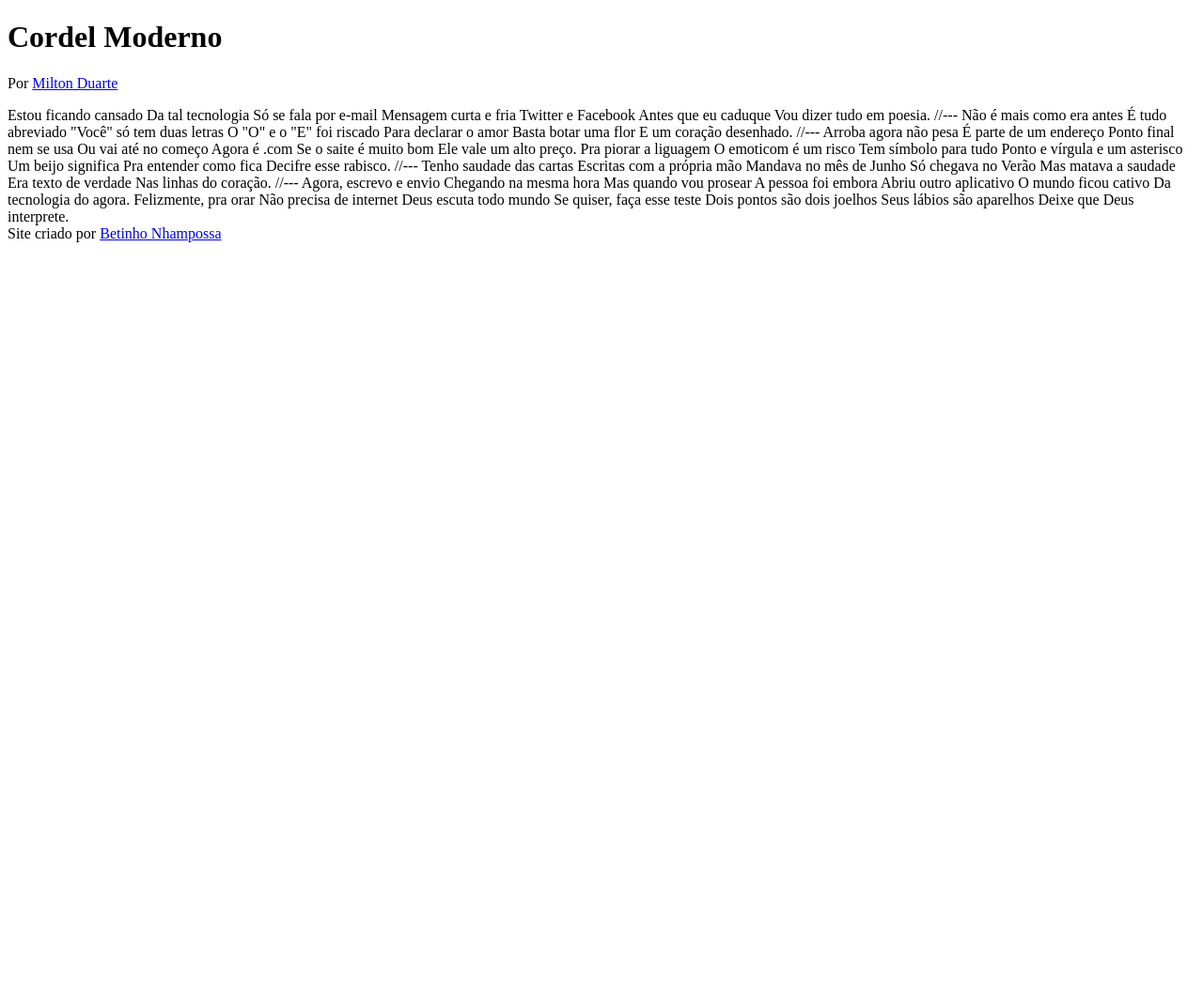
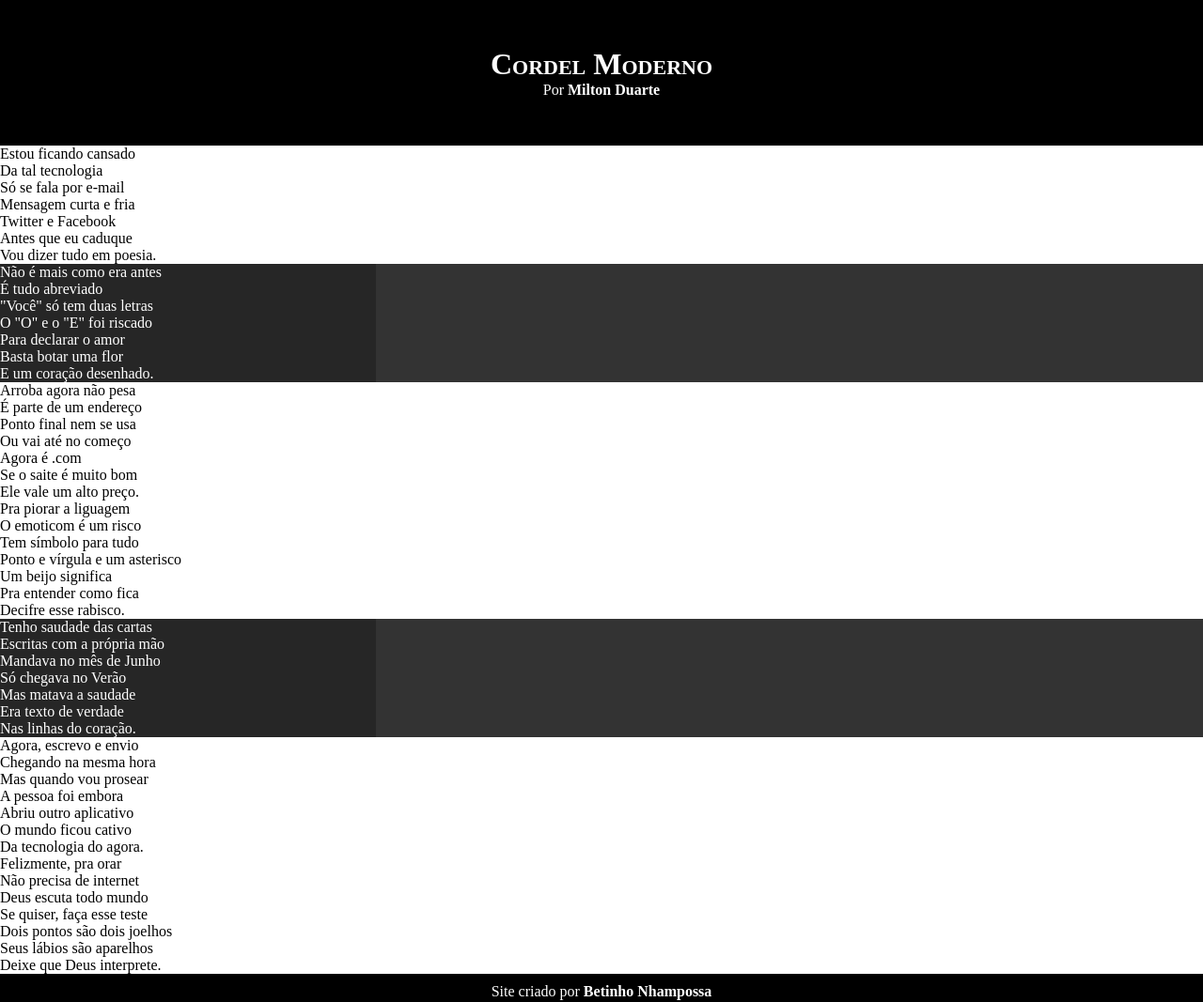
Before and after one commit to acaciomaximiliano/html-css, a plain HTML site: page desafios/index.html in a window 1280 px wide. Shown: the whole page at 94% size. Before the commit the page ends 800 px from the top, so only its background shows below. Drawn offline with Linux system fonts and the light colour scheme.

Commit message:
actualizei novos estilos

```diff
--- /dev/null
+++ b/desafios/estilo/style.css
@@ -0,0 +1,48 @@
+@charset "UTF-8";
+
+*{
+    margin: 0px;
+    padding: 0px ;
+}
+html, body{
+    min-height: 100vh;
+    background-color: darkgray;
+}
+header{
+    background-color: black;
+    color: white;
+    text-align: center;
+}
+header > h1 {
+    padding-top: 50px;
+    font-variant: small-caps;
+}
+header > p {
+    padding-bottom: 50px;
+}
+header a, footer a {
+    color: white;
+    text-decoration: none;
+    font-weight: bolder;
+}
+header a:hover, footer a:hover {
+    text-decoration: underline;
+}
+section.normal {
+    background-color: white;
+    color: black;
+}
+section.imagem {
+    background-color: rgb(51,51,51);
+    color: white;
+}
+section.imagem > p {
+    width:400px;
+    background-color: rgb(0,0,0,0.253);
+}
+footer {
+    background-color: black;
+    color: white;
+    text-align: center;
+    padding: 10px;
+}
--- a/desafios/index.html
+++ b/desafios/index.html
@@ -5,6 +5,7 @@
     <meta http-equiv="X-UA-Compatible" content="IE=edge">
     <meta name="viewport" content="width=device-width, initial-scale=1.0">
     <title>Cordel Moderno</title>
+    <link rel="stylesheet" href="estilo/style.css">
 </head>
 <body>
     <header>
@@ -12,69 +13,89 @@
         <p>Por <a href="https://www.recantodasletras.com.br/poesias/3186743]"target="_blank">Milton Duarte</a></p>
     </header>
 
-    Estou ficando cansado
-    Da tal tecnologia
-    Só se fala por e-mail
-    Mensagem curta e fria
-    Twitter e Facebook
-    Antes que eu caduque
-    Vou dizer tudo em poesia.
+    <section class="normal">
+        <p>
+            Estou ficando cansado <br>
+            Da tal tecnologia <br>
+            Só se fala por e-mail <br>
+            Mensagem curta e fria <br>
+            Twitter e Facebook <br>
+            Antes que eu caduque <br>
+            Vou dizer tudo em poesia. <br>
+        </p>
+    </section>
 
-    //---
+    <section class="imagem">
+        <p>
+            Não é mais como era antes <br>
+            É tudo abreviado <br>
+            "Você" só tem duas letras <br>
+            O "O" e o "E" foi riscado <br>
+            Para declarar o amor <br>
+            Basta botar uma flor <br>
+            E um coração desenhado. <br>
+        </p>
+    </section>
 
-    Não é mais como era antes
-    É tudo abreviado
-    "Você" só tem duas letras
-    O "O" e o "E" foi riscado
-    Para declarar o amor
-    Basta botar uma flor
-    E um coração desenhado.
+    <section class="normal">
+            <p>
+                Arroba agora não pesa <br>
+                É parte de um endereço <br>
+                Ponto final nem se usa <br>
+                Ou vai até no começo <br>
+                Agora é .com <br>
+                Se o saite é muito bom <br>
+                Ele vale um alto preço. <br>
+            </p>
+            <p>
+                Pra piorar a liguagem <br>
+                O emoticom é um risco <br>
+                Tem símbolo para tudo <br>
+                Ponto e vírgula e um asterisco <br>
+                Um beijo significa <br>
+                Pra entender como fica <br>
+                Decifre esse rabisco. <br>
+            </p>
+    </section>
 
-    //---
+    <section class="imagem">
+        <p>
+            Tenho saudade das cartas <br>
+            Escritas com a própria mão <br>
+            Mandava no mês de Junho <br>
+            Só chegava no Verão <br>
+            Mas matava a saudade <br>
+            Era texto de verdade <br>
+            Nas linhas do coração. <br>
+        </p>
+    </section>
 
-    Arroba agora não pesa
-    É parte de um endereço
-    Ponto final nem se usa
-    Ou vai até no começo
-    Agora é .com
-    Se o saite é muito bom
-    Ele vale um alto preço.
+<section class="normal">
 
-    Pra piorar a liguagem
-    O emoticom é um risco
-    Tem símbolo para tudo
-    Ponto e vírgula e um asterisco
-    Um beijo significa
-    Pra entender como fica
-    Decifre esse rabisco.
+           <p>
+                Agora, escrevo e envio <br>
+                Chegando na mesma hora <br>
+                Mas quando vou prosear <br>
+                A pessoa foi embora <br>
+                Abriu outro aplicativo <br>
+                O mundo ficou cativo <br>
+                Da tecnologia do agora. <br>
+            </p>
+            <p>
+                Felizmente, pra orar <br>
+                Não precisa de internet <br>
+                Deus escuta todo mundo <br>
+                Se quiser, faça esse teste <br>
+                Dois pontos são dois joelhos <br>
+                Seus lábios são aparelhos <br>
+                Deixe que Deus interprete. <br>
+            </p>
 
-    //---
+</section>
 
-    Tenho saudade das cartas
-    Escritas com a própria mão
-    Mandava no mês de Junho
-    Só chegava no Verão
-    Mas matava a saudade
-    Era texto de verdade
-    Nas linhas do coração.
+<p>
 
-    //---
-
-    Agora, escrevo e envio
-    Chegando na mesma hora
-    Mas quando vou prosear
-    A pessoa foi embora
-    Abriu outro aplicativo
-    O mundo ficou cativo
-    Da tecnologia do agora.
-
-    Felizmente, pra orar
-    Não precisa de internet
-    Deus escuta todo mundo
-    Se quiser, faça esse teste
-    Dois pontos são dois joelhos
-    Seus lábios são aparelhos
-    Deixe que Deus interprete.
-    <footer>Site criado por <a href="https://acaciomaximiliano.github."target="_blank">Betinho Nhampossa</a></footer>
+        <footer>Site criado por <a href="https://github.com/acaciomaximiliano"target="_blank">Betinho Nhampossa</a></footer>
+</p>
 </body>
 </html>
```
